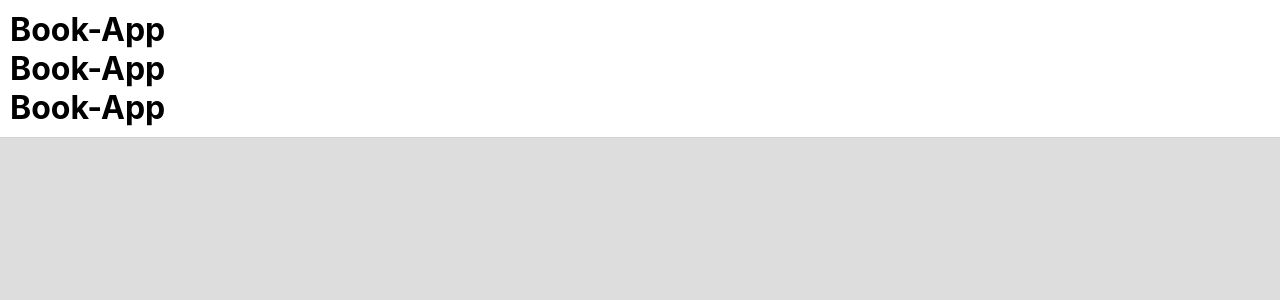
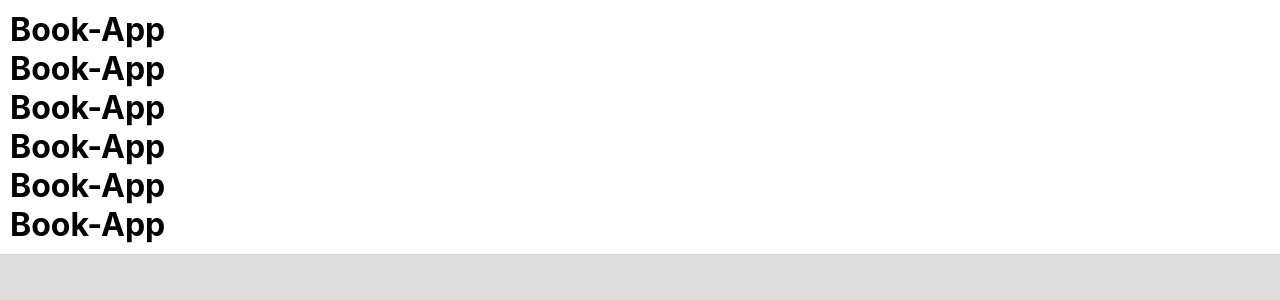
Before and after one commit to kdhanush/bookApp, a React (Create React App) app: page / in a window 1280 px wide. Shown: the top 300 px of the page. Built offline with nearby package versions, Linux system fonts and the light colour scheme.

Commit message:
my test bracnch commit2

```diff
--- a/src/App.js
+++ b/src/App.js
@@ -8,6 +8,9 @@ function App() {
         <h1>Book-App</h1>
         <h1>Book-App</h1>
         <h1>Book-App</h1>
+        <h1>Book-App</h1>
+        <h1>Book-App</h1>
+        <h1>Book-App</h1>
       </div>
 
     </div>
```
